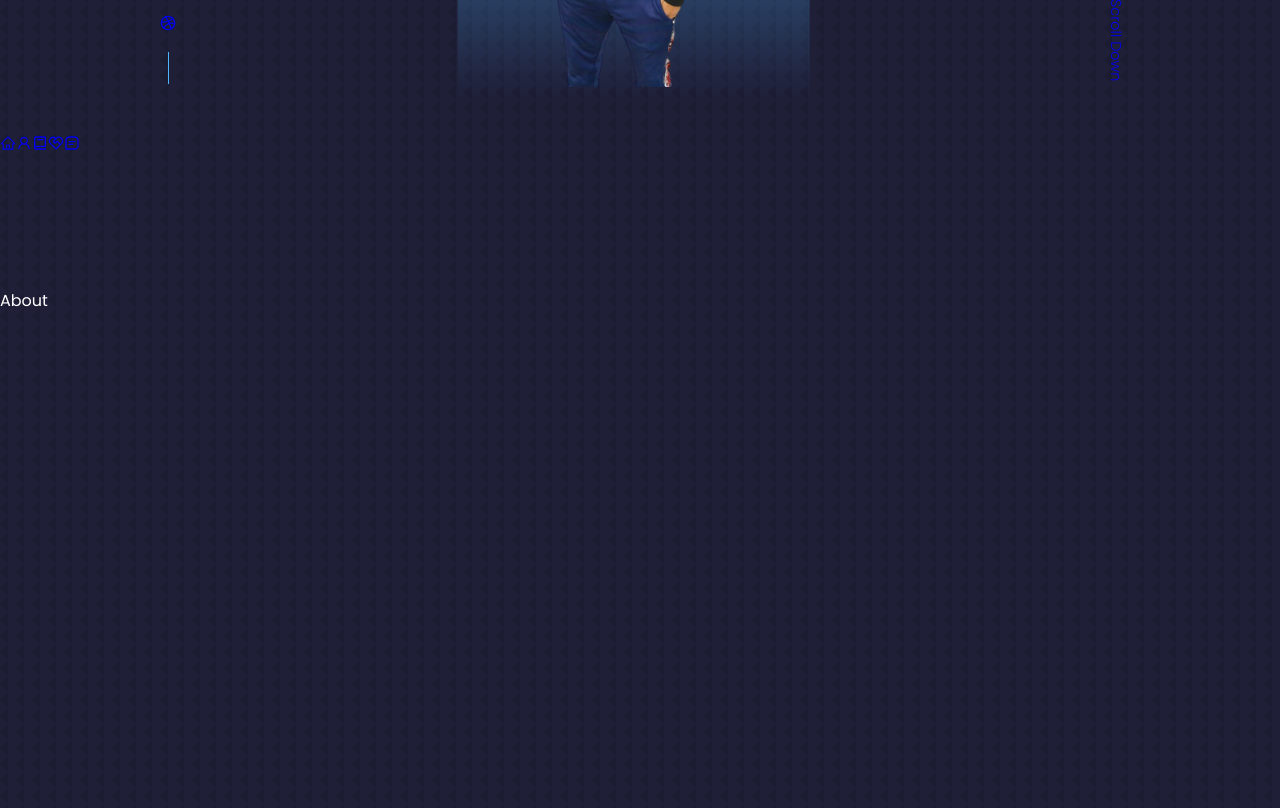
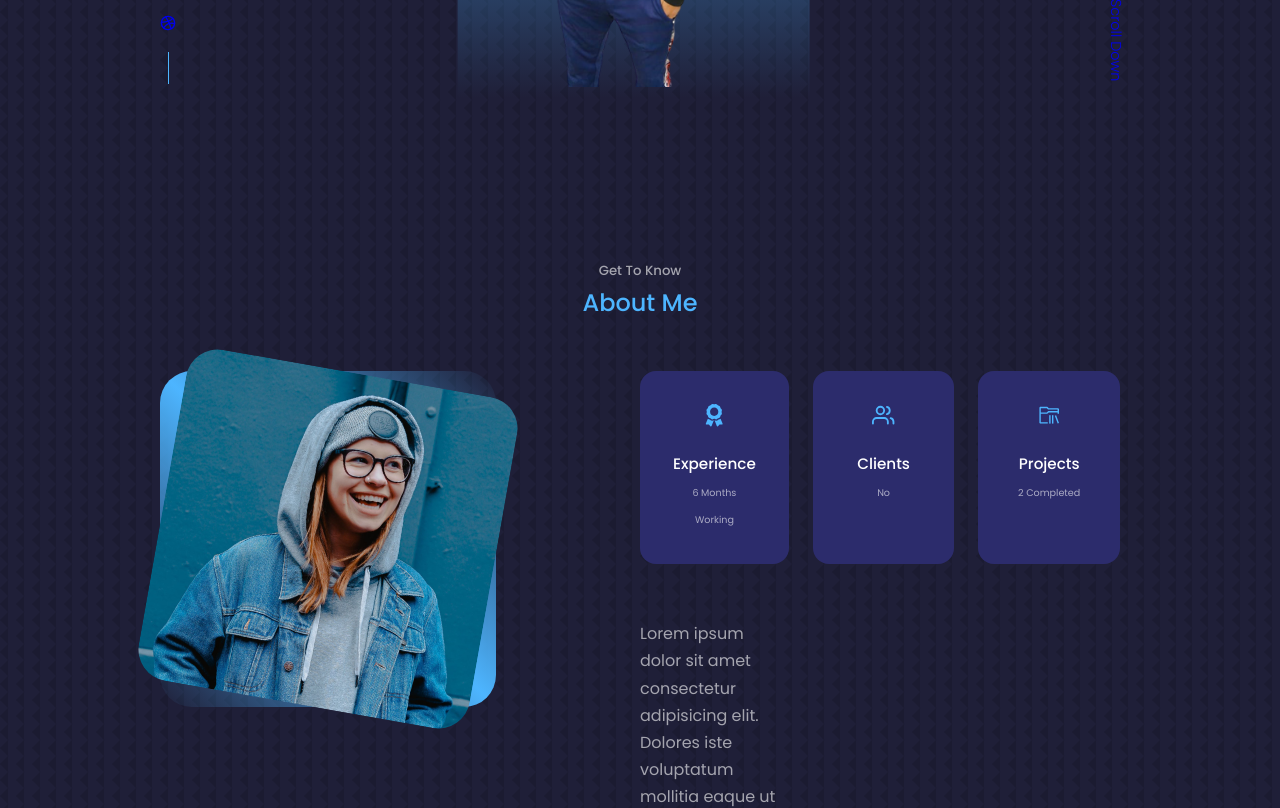
Before and after one commit to rehankhan9988/my-portfolio, a React (Create React App) app: page / in a window 1280 px wide. Shown: the part 780-1588 px from the top of the page. Built offline with nearby package versions, Linux system fonts and the light colour scheme.

Commit message:
working on about section and navbar

```diff
--- a/src/components/about/About.jsx
+++ b/src/components/about/About.jsx
@@ -1,5 +1,52 @@
 import React from "react";
+import "./about.css";
+import ME from "../../assets/me-about.jpg";
+import { FaAward } from "react-icons/fa";
+import { FiUsers } from "react-icons/fi";
+import { VscFolderLibrary } from "react-icons/vsc";
+export const About = () => {
+  return (
+    <section id="about">
+      <h5>Get To Know</h5>
+      <h2>About Me</h2>
+      <div className="container about_container">
+        <div className="about_me">
+          <div className="about_me_img">
+            <img src={ME} alt="me" />
+          </div>
+        </div>
 
-export const About = () => {
-  return <section id="about">About</section>;
+        <div className="about_content">
+          <div className="about_cards">
+            <article className="about_card">
+              <FaAward className="about_icon" />
+              <h5>Experience</h5>
+              <small>6 Months Working</small>
+            </article>
+
+            <article className="about_card">
+              <FiUsers className="about_icon" />
+              <h5>Clients</h5>
+              <small>No</small>
+            </article>
+
+            <article className="about_card">
+              <VscFolderLibrary className="about_icon" />
+              <h5>Projects</h5>
+              <small>2 Completed</small>
+            </article>
+            <p>
+              Lorem ipsum dolor sit amet consectetur adipisicing elit. Dolores
+              iste voluptatum mollitia eaque ut sit enim ipsa, minima nihil eum
+              soluta, necessitatibus quis sed, quas vitae reprehenderit
+              accusamus officia repudiandae.
+            </p>
+          </div>
+          <a href="#contact" className="btn btn-primary">
+            Let's Talk
+          </a>
+        </div>
+      </div>
+    </section>
+  );
 };
--- a/src/components/about/about.css
+++ b/src/components/about/about.css
@@ -0,0 +1,61 @@
+.about_container {
+  display: grid;
+  grid-template-columns: 35% 50%;
+  gap: 15%;
+}
+.about_me {
+  width: 100%;
+  aspect-ratio: 1/1;
+  border-radius: 2rem;
+  background: linear-gradient(
+    45deg,
+    transparent,
+    var(--color-primary),
+    transparent
+  );
+  display: grid;
+  place-items: center;
+}
+.about_me_img {
+  border-radius: 2rem;
+  overflow: hidden;
+  transform: rotate(10deg);
+  transition: var(--transition);
+}
+.about_me_img:hover {
+  transform: rotate(0);
+}
+.about_cards {
+  display: grid;
+  grid-template-columns: repeat(3, 1fr);
+  gap: 1.5rem;
+}
+.about_card {
+  background: var(--color-bg-variant);
+  border: 1px solid transparent;
+  border-radius: 1rem;
+  padding: 2rem;
+  text-align: center;
+  transition: var(--transition);
+}
+.about_card:hover {
+  background: transparent;
+  border-color: var(--color-primary-variant);
+  cursor: default;
+}
+.about_icon {
+  color: var(--color-primary);
+  font-size: 1.4rem;
+  margin-bottom: 1rem;
+}
+.about_card h5 {
+  font-size: 0.95rem;
+}
+.about_card small {
+  font-size: 0.6rem;
+  color: var(--color-light);
+}
+.about_content p {
+  margin: 2rem 0 2.6rem;
+  color: var(--color-light);
+}
--- a/src/components/nav/Nav.jsx
+++ b/src/components/nav/Nav.jsx
@@ -1,4 +1,4 @@
-import React from "react";
+import React, { useState } from "react";
 import "./nav.css";
 import { AiOutlineHome } from "react-icons/ai";
 import { AiOutlineUser } from "react-icons/ai";
@@ -6,21 +6,42 @@
 import { RiServiceLine } from "react-icons/ri";
 import { BiMessageSquareDetail } from "react-icons/bi";
 export const Nav = () => {
+  const [activeNav, setActiveNav] = useState("#");
   return (
     <nav>
-      <a href="#">
+      <a
+        href="#"
+        className={activeNav == "#" ? "active" : ""}
+        onClick={() => setActiveNav("#")}
+      >
         <AiOutlineHome />
       </a>
-      <a href="#about">
+      <a
+        href="#about"
+        className={activeNav == "#about" ? "active" : ""}
+        onClick={() => setActiveNav("#about")}
+      >
         <AiOutlineUser />
       </a>
-      <a href="#experience">
+      <a
+        href="#experience"
+        className={activeNav == "#experience" ? "active" : ""}
+        onClick={() => setActiveNav("#experience")}
+      >
         <BiBook />
       </a>
-      <a href="#services">
+      <a
+        href="#services"
+        className={activeNav == "#services" ? "active" : ""}
+        onClick={() => setActiveNav("#services")}
+      >
         <RiServiceLine />
       </a>
-      <a href="#contact">
+      <a
+        href="#contact"
+        className={activeNav == "#contact" ? "active" : ""}
+        onClick={() => setActiveNav("#contact")}
+      >
         <BiMessageSquareDetail />
       </a>
     </nav>
--- a/src/components/nav/nav.css
+++ b/src/components/nav/nav.css
@@ -0,0 +1,30 @@
+nav {
+  background: rgba(0, 0, 0, 0.3);
+  width: max-content;
+  display: block;
+  padding: 0.7rem 1.7rem;
+  z-index: 2;
+  position: fixed;
+  left: 50%;
+  transform: translate(-50%);
+  bottom: 2rem;
+  display: flex;
+  gap: 0.8rem;
+  border-radius: 3rem;
+  backdrop-filter: blur(15px);
+}
+nav a {
+  background: transparent;
+  padding: 0.9rem;
+  border-radius: 50%;
+  display: flex;
+  color: var(--color-light);
+  font-size: 1.1rem;
+}
+nav a:hover {
+  background: rgba(0, 0, 0, 0.3);
+}
+nav a.active {
+  background: var(--color-bg);
+  color: var(--color-white);
+}
--- a/src/index.css
+++ b/src/index.css
@@ -22,6 +22,9 @@
 }
 html {
   scroll-behavior: smooth;
+}
+::-webkit-scrollbar {
+  display: none;
 }
 body {
   font-family: "Poppins", sans-serif;
```
Also changed, not shown: src/assets/me3.jpg (added), src/assets/me3.png (deleted).
